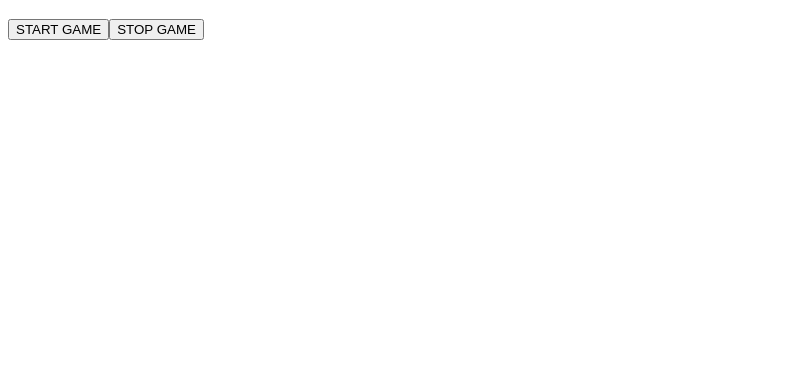
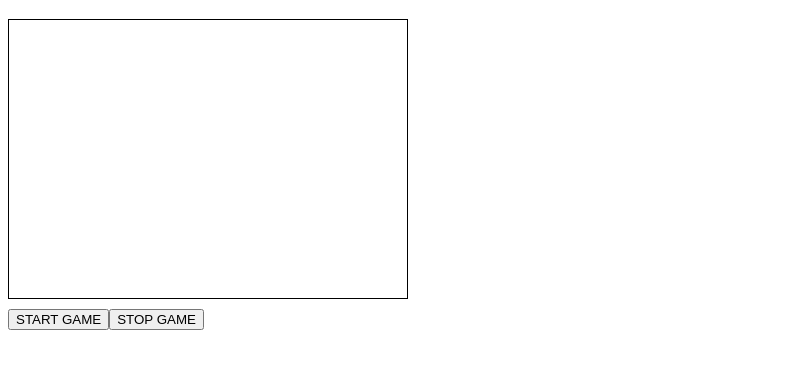
Before and after one commit to InnaIazovskaia/202201-W2CHWE-inna-iazovskaia, a website: page index.html in a window 1280 px wide. Shown: the part 61-430 px from the top of the page, without its empty margins (0-811 px from the left). Drawn offline with Linux system fonts and the light colour scheme.

Commit message:
added styles for game__field

```diff
--- a/style/style.css
+++ b/style/style.css
@@ -5,3 +5,10 @@
 .header__title {
   text-align: center;
 }
+
+.game__field {
+  width: 400px;
+  height: 280px;
+  border: solid 1px #000000;
+  margin-bottom: 10px;
+}
```
